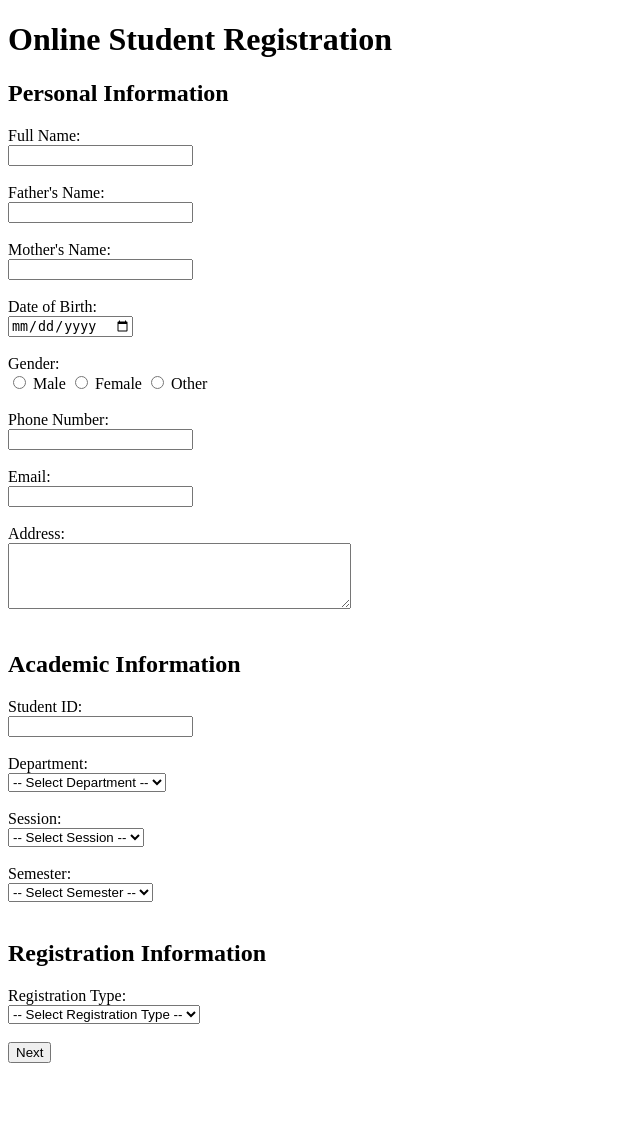
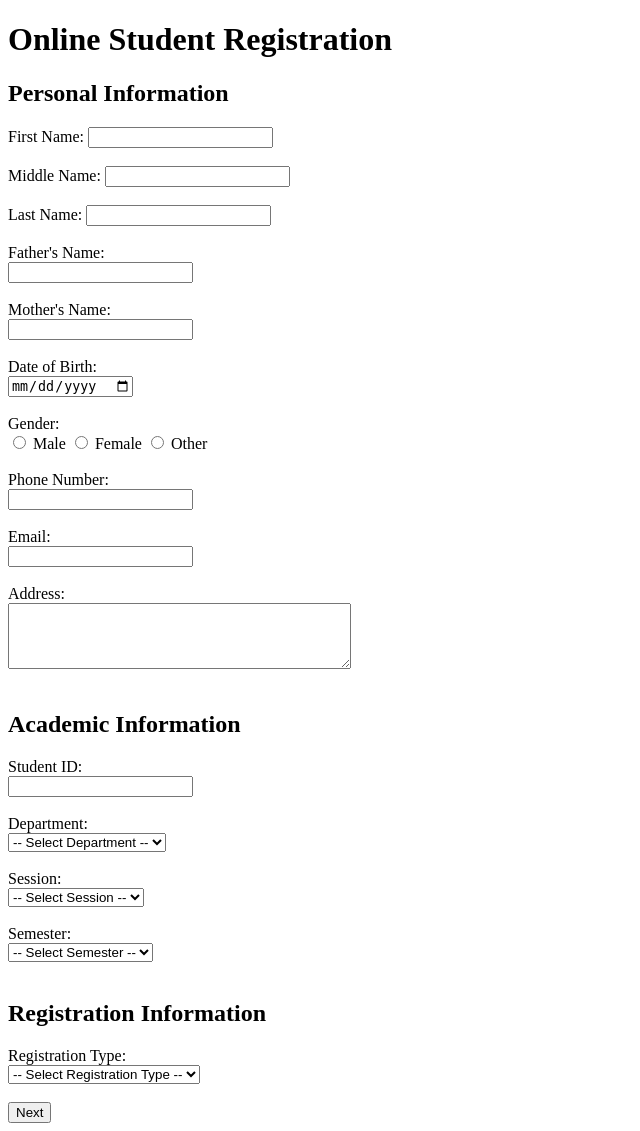
Before and after one commit to saifprof1/online-registration-system, a PHP site: page /register.php in a window 1280 px wide. Shown: the whole page, without its empty margins (0-640 px from the left). Before the commit the page ends 1063 px from the top, so only its background shows below. Run offline with PHP 8.4, Linux system fonts and the light colour scheme; data comes from the database, SQL or seed files in the repository.

Commit message:
Update student name fields

```diff
--- a/database/database.sql
+++ b/database/database.sql
@@ -104,3 +104,8 @@ VALUES ('2027-28');
 
 INSERT INTO semesters (semester_name)
 VALUES ('9th Semester');
+
+ALTER TABLE students
+ADD first_name VARCHAR(50) NOT NULL AFTER student_id,
+ADD middle_name VARCHAR(50) NULL AFTER first_name,
+ADD last_name VARCHAR(50) NOT NULL AFTER middle_name;
--- a/register.php
+++ b/register.php
@@ -8,7 +8,8 @@ $error_message = "";
 if ($_SERVER["REQUEST_METHOD"] == "POST") {
 
     if (
-        empty($_POST['full_name']) ||
+        empty($_POST['first_name']) ||
+        empty($_POST['last_name']) ||
         empty($_POST['father_name']) ||
         empty($_POST['mother_name']) ||
         empty($_POST['phone']) ||
@@ -43,7 +44,9 @@ if ($_SERVER["REQUEST_METHOD"] == "POST") {
         $error_message = "Invalid Student ID. Format Example: B230102013";
     }
 
-    $full_name = trim($_POST['full_name'] ?? '');
+    $first_name = trim($_POST['first_name'] ?? '');
+    $middle_name = trim($_POST['middle_name'] ?? '');
+    $last_name = trim($_POST['last_name'] ?? '');
     $father_name = trim($_POST['father_name'] ?? '');
     $mother_name = trim($_POST['mother_name'] ?? '');
     $date_of_birth = $_POST['date_of_birth'] ?? '';
@@ -60,17 +63,20 @@ if ($_SERVER["REQUEST_METHOD"] == "POST") {
         $conn->begin_transaction();
 
         $sql = "INSERT INTO students
-                (student_id, full_name, father_name, mother_name,
-                 date_of_birth, gender, phone, email, address,
+        (student_id, first_name, middle_name, last_name,
+         father_name, mother_name, date_of_birth, gender,
+         phone, email, address,
          department_id, session_id, semester_id)
-                VALUES (?, ?, ?, ?, ?, ?, ?, ?, ?, ?, ?, ?)";
+        VALUES (?, ?, ?, ?, ?, ?, ?, ?, ?, ?, ?, ?, ?, ?)";
 
 $stmt = $conn->prepare($sql);
 
 $stmt->bind_param(
-            "ssssssssiiii",
+    "sssssssssssiii",
     $student_id,
-            $full_name,
+    $first_name,
+    $middle_name,
+    $last_name,
     $father_name,
     $mother_name,
     $date_of_birth,
@@ -202,9 +208,28 @@ echo '</div>';
 
         <h2>Personal Information</h2>
 
-        <label for="full_name">Full Name:</label><br>
-        <input type="text" id="full_name" name="full_name"
-       value="<?php echo htmlspecialchars($_POST['full_name'] ?? ''); ?>"
+        <label for="first_name">First Name:</label>
+<input type="text"
+       id="first_name"
+       name="first_name"
+       value="<?php echo htmlspecialchars($_POST['first_name'] ?? ''); ?>"
+       required>
+
+<br><br>
+
+<label for="middle_name">Middle Name:</label>
+<input type="text"
+       id="middle_name"
+       name="middle_name"
+       value="<?php echo htmlspecialchars($_POST['middle_name'] ?? ''); ?>">
+
+<br><br>
+
+<label for="last_name">Last Name:</label>
+<input type="text"
+       id="last_name"
+       name="last_name"
+       value="<?php echo htmlspecialchars($_POST['last_name'] ?? ''); ?>"
        required>
         <br><br>
 
```
Lines whose indentation alone changed are shown as unchanged.
